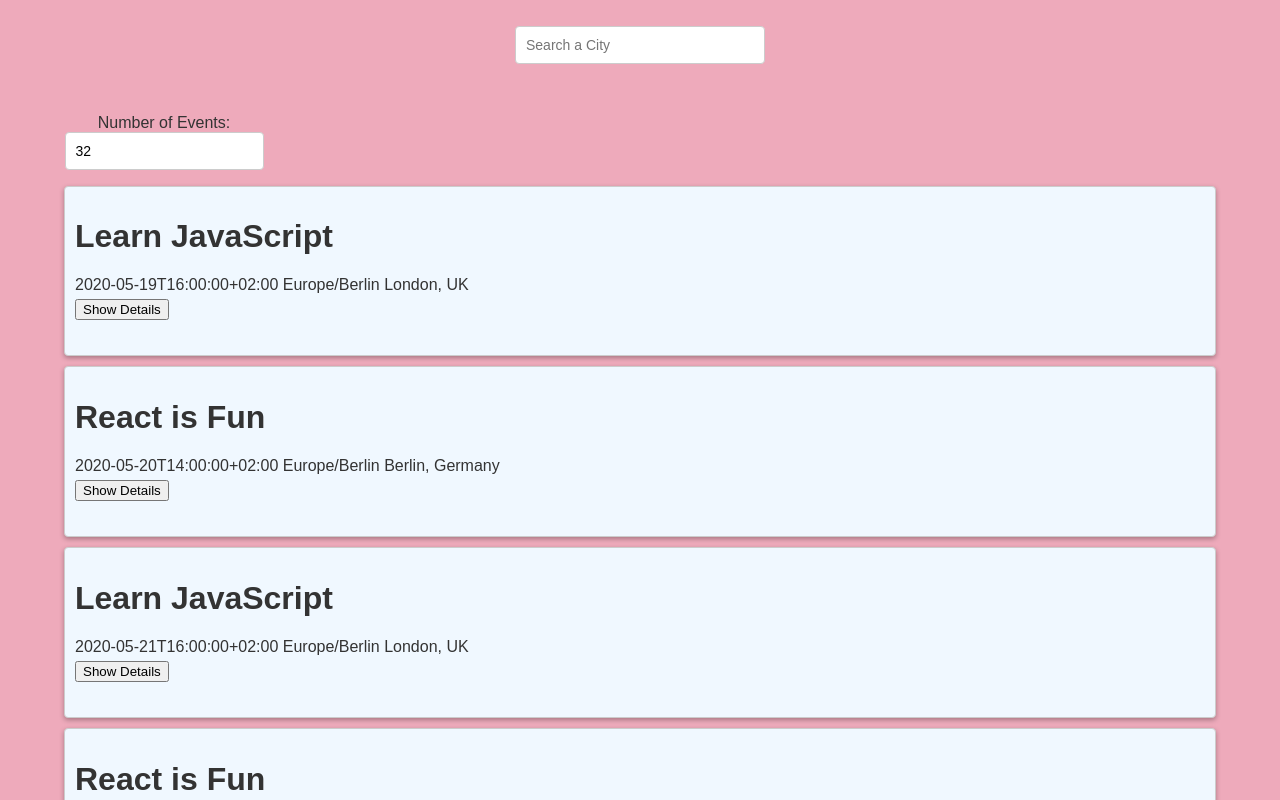
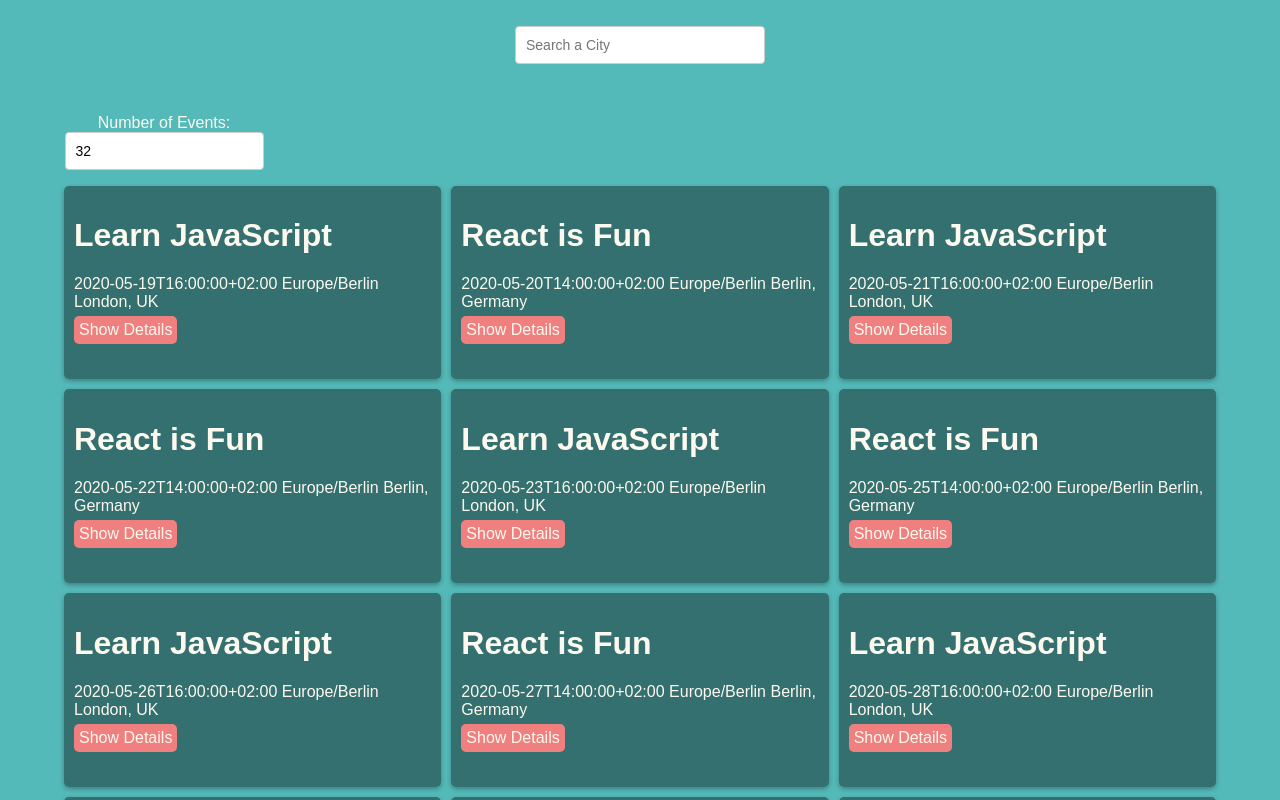
Before and after one commit to wichofly/meet, a React (Create React App) app: page / in a window 1280 px wide. Shown: the top 800 px of the page. Built offline with nearby package versions, Linux system fonts and the light colour scheme; a web font is replaced by a local one.

Commit message:
Update styling

```diff
--- a/src/App.css
+++ b/src/App.css
@@ -8,14 +8,31 @@
   font-family: 'Muli', sans-serif;
   text-align: center;
   padding: 2% 5%;
-  background-image: linear-gradient(to bottom, #eab 35%, #5290f9 95%);
-  color: #333;
+  background-color: #54BAB9 ;
+  color: #FEF9EF;
 }
 
 ul {
   padding: 0;
   list-style: none;
 }
+
+.EventList {
+  display: grid;
+  grid-template-columns: repeat(3, 1fr);
+  column-gap: 10px;
+}
+
+.event-showDetails-btn {
+  cursor: pointer;
+  display: inline-block;
+  border: 0;
+  padding: 5px;
+  background-color: lightcoral;
+  color: #FEF9EF;
+  font-size: medium;
+  border-radius: 5px;
+ }
 
 p {
   margin: 5px 0;
@@ -55,7 +72,6 @@ input[type="number"] {
 }
 
 .suggestions {
-  background-color: aliceblue;
   width: 250px;
   position: absolute;
   z-index: 2;
@@ -69,7 +85,8 @@ input[type="number"] {
 .suggestions>li {
   text-align: left;
   padding: 8px 6px 8px 10px;
-  background-color: #eee;
+  background-color: #54BAB9;
+  font-size: medium;
   cursor: default;
 }
 
@@ -83,12 +100,11 @@ input[type="number"] {
 }
 
 .event {
-  background-color: aliceblue;
+  background-color: rgb(0, 0, 0, 0.4);
   padding: 10px 10px 35px;
   margin-bottom: 10px;
   text-align: left;
-  border: 1px solid #ccc;
-  border-radius: 4px;
+  border-radius: 5px;
   position: relative;
   box-shadow: 0 2px 5px rgba(0, 0, 0, 0.3);
   transition: width 0.6s linear;
```
